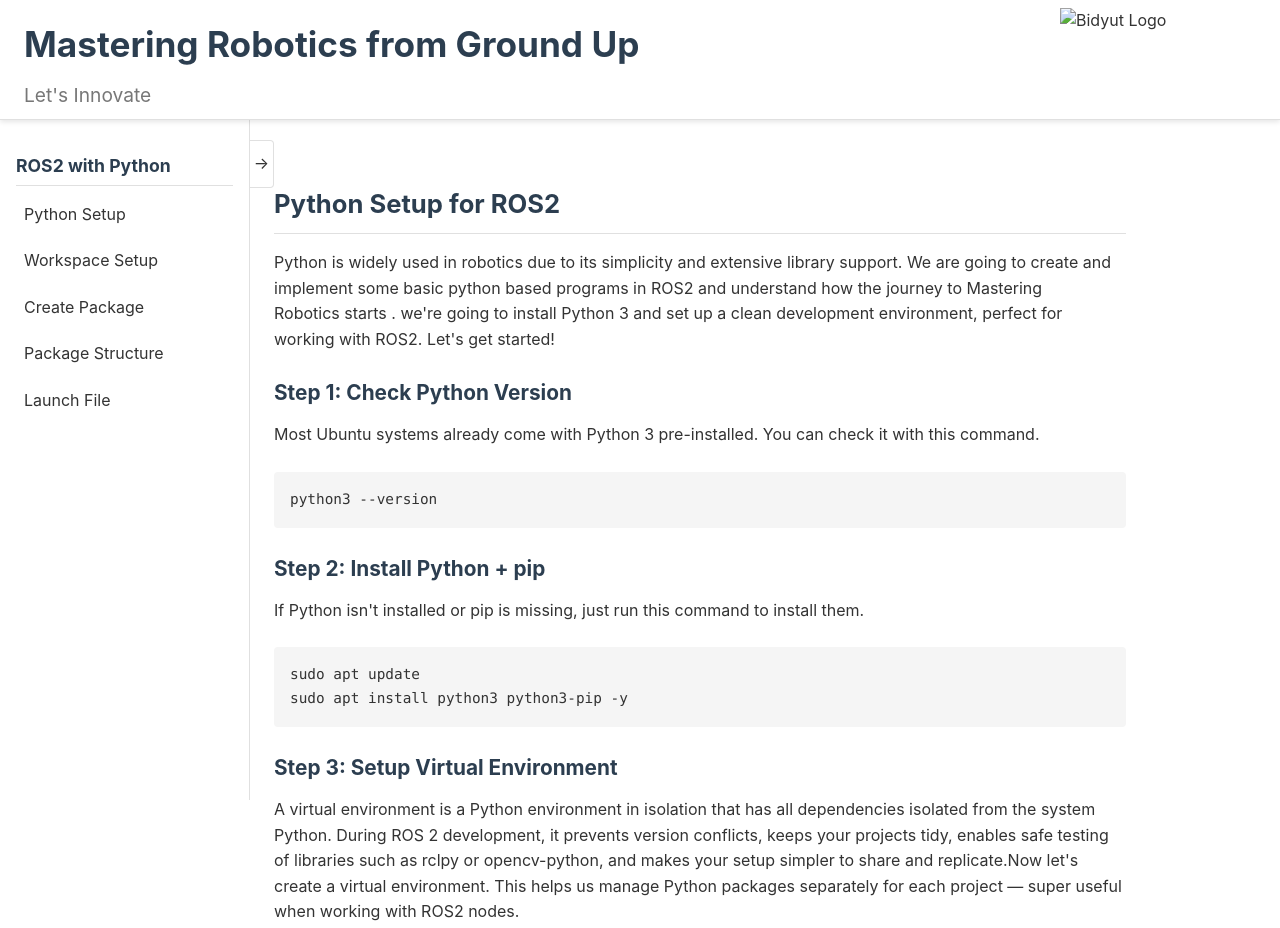
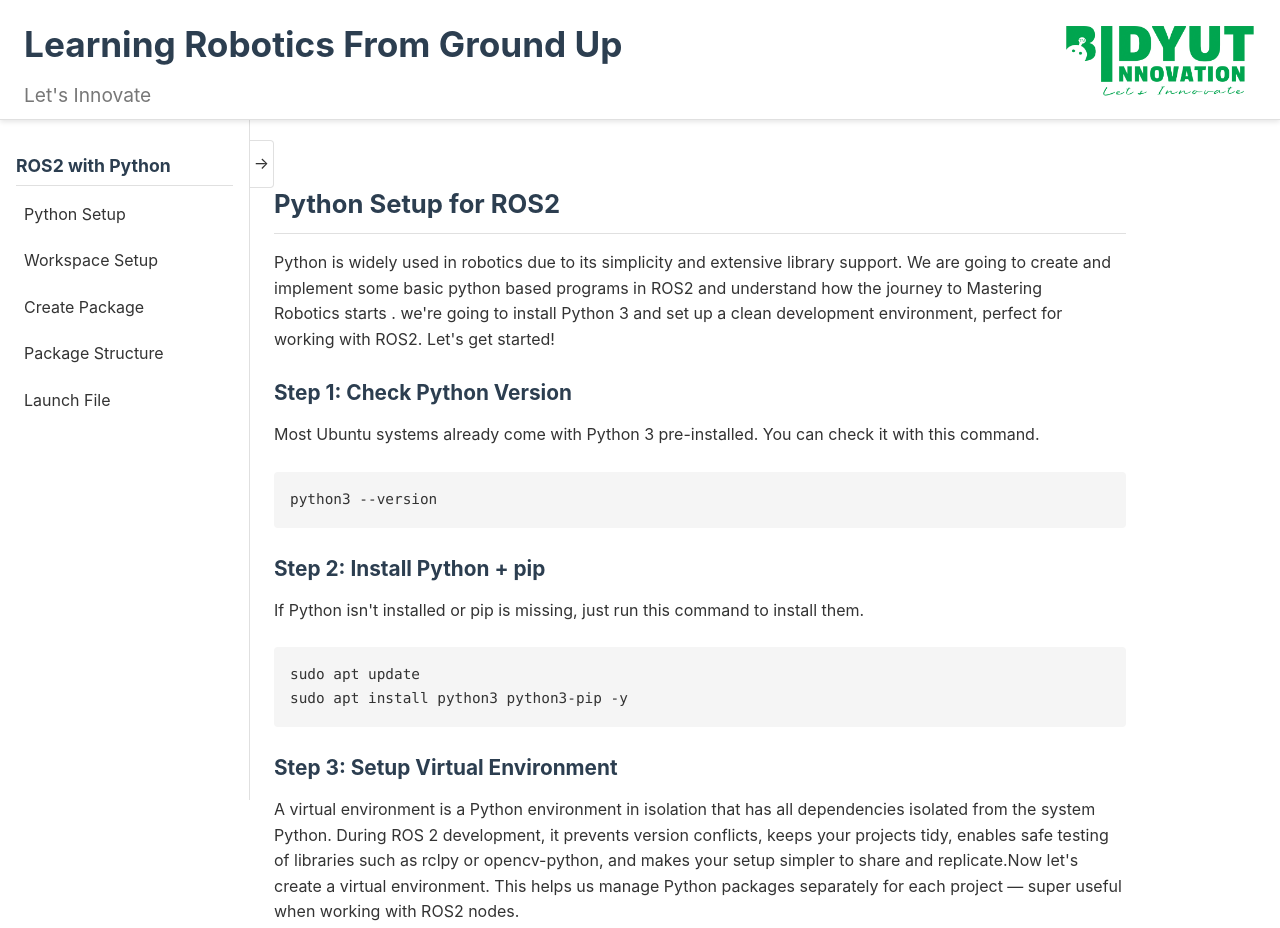
Before and after one commit to Arjav14/Python-with-ros2, a plain HTML site: page index.html in a window 1280 px wide. Shown: the top 928 px of the page. Drawn offline with Linux system fonts and the light colour scheme.

Commit message:
Update index.html

```diff
--- a/index.html
+++ b/index.html
@@ -7,13 +7,12 @@
     <link rel="stylesheet" href="style.css">
 </head>
 <body>
-    <header>
-        <h1>Mastering Robotics from Ground Up</h1>
+  <header>
+        <h1>Learning Robotics From Ground Up</h1>
         <p class="subtitle">Let's Innovate</p>
-        <img src="Certificate.jpg" alt="Bidyut Logo"
-        style="position: absolute; right: 20px; top: 8px; height: 110px; width: 200px; object-fit: fill;">
+        <img src="Certificate.png" alt="Bidyut Logo"
+        style="position: absolute; right: 20px; top: -55px; height: 250px; width: 200px; object-fit: fill;">
     </header>
-
     <div class="sidebar">
         <nav class="sidebar-nav">
             <h3>ROS2 with Python</h3>
```
